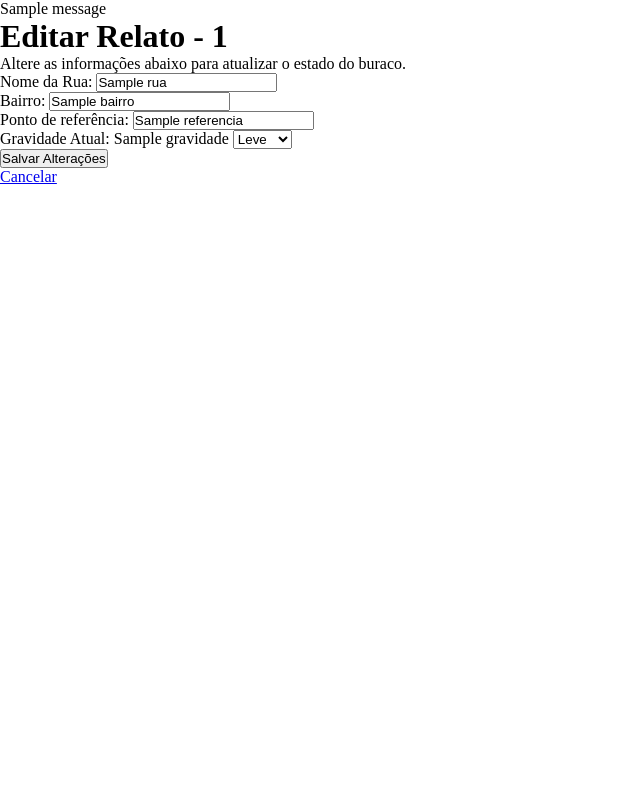
After one commit to Lucival-Projetos/Projeto-PSI, a Flask app: template templates/editar.html in a window 1280 px wide. The commit adds this page. Shown: the whole page, without its empty margins (0-640 px from the left). Run offline with Flask 3, Linux system fonts and the light colour scheme; the template is opened without the code that fills it: most values are stand-ins (such as "Sample title", 1, 10 or a date in 2020); one stand-in notice (Sample message) is shown.

Commit message:
definição de rotas de erros e sistema CRUD salvar, editar apagar e mostra

```diff
--- a/app.py
+++ b/app.py
@@ -1,37 +1,132 @@
-from flask import Flask, render_template, request, url_for, redirect
+from flask import Flask, render_template, request, url_for, redirect, flash, abort
 
 app = Flask(__name__)
+app.secret_key = '00000'
 user = None
 
-@app.route('/', methods=['get', 'post'])
+lista_buracos = []
+
+@app.route('/', methods=['GET', 'POST'])
 def index():
     if not user:
         return redirect(url_for('cadastro'))
     return render_template("index.html")
 
-@app.route('/cadastro', methods=['get', 'post'])
+@app.route('/cadastro', methods=['GET', 'POST'])
 def cadastro():
     if user:
         return redirect(url_for('dash'))
     return render_template('cadastro.html')
 
-@app.route('/login', methods=['get', 'post'])
+@app.route('/login', methods=['GET', 'POST'])
 def login():
     global user
     if user:
         return redirect(url_for('dash'))
     user = request.form.get('nome')
     senha = request.form.get('senha')
+    flash('Bem vindo a RuaHole', 'success')
     return redirect(url_for('dash'))
 
 @app.route('/dash')
 def dash():
     if not user:
-        return redirect(url_for('cadastro'))
+        abort(401)
     return render_template('dash.html', user = user)
 
-@app.route('/logout', methods=['get', 'post'])
+@app.route('/logout', methods=['GET', 'POST'])
 def logout():
     global user
     user = None
+    flash('Você saiu da sua conta.', 'success')
     return redirect(url_for('index'))
+
+@app.errorhandler(404)
+def error404(error):
+    return render_template('error/error404.html'), 404
+
+@app.errorhandler(401)
+def error401(error):
+    return render_template('error/error401.html'), 401
+
+@app.route('/cadastrar_buraco', methods=['POST'])
+def cadastrar_buraco():
+    global lista_buracos
+
+    if not user:
+        abort(401)
+
+    nova_rua = request.form.get('rua')
+    novo_bairro = request.form.get('bairro')
+    nova_referencia = request.form.get('referencia')
+    nova_gravidade = request.form.get('gravidade')
+
+    if lista_buracos:
+        novo_id = len(lista_buracos) + 1
+    else:
+        novo_id = 1
+
+    novo_registro = {
+        "id": novo_id,
+        "rua": nova_rua,
+        "bairro": novo_bairro,
+        "referencia": nova_referencia,
+        "gravidade": nova_gravidade
+    }
+
+    if not nova_rua or not novo_bairro:
+        flash("Preencha todos os campos!", "error")
+        return redirect(url_for('index'))
+
+    lista_buracos.append(novo_registro)
+    flash("Buraco relatado com sucesso!", "success")
+    return redirect(url_for('exibir_lista'))
+
+@app.route('/lista')
+def exibir_lista():
+    if not user:
+        abort(401)
+    return render_template('lista.html', buracos = lista_buracos)
+
+@app.route('/deletar/<int:id>')
+def deletar(id):
+    global lista_buracos
+
+    nova_lista_buracos = []
+    for buraco in lista_buracos:
+        if buraco['id'] != id:
+            nova_lista_buracos.append(buraco)
+
+    lista_buracos = nova_lista_buracos
+
+    for i, buraco in enumerate(lista_buracos):
+        buraco['id'] = i + 1
+
+    flash("Relato removido e IDs reordenados.", "warning")
+    return redirect(url_for('exibir_lista'))
+
+@app.route('/editar/<int:id>', methods=['GET', 'POST'])
+def editar(id):
+    if not user:
+        abort(401)
+
+    buraco_procurado = None
+
+    for buraco in lista_buracos:
+        if buraco['id'] == id:
+            buraco_procurado = buraco
+            break
+
+    if buraco_procurado is None:
+        abort(404)
+
+    if request.method == 'POST':
+        buraco_procurado['rua'] = request.form.get('rua')
+        buraco_procurado['bairro'] = request.form.get('bairro')
+        buraco_procurado['referencia'] = request.form.get('referencia')
+        buraco_procurado['gravidade'] = request.form.get('gravidade')
+
+        flash("Informações atualizadas!", "info")
+        return redirect(url_for('exibir_lista'))
+
+    return render_template('editar.html', buraco=buraco_procurado)
--- a/static/css/styles.css
+++ b/static/css/styles.css
@@ -7,4 +7,5 @@ body{
     height: 100vh;
     display: flex;
     width: 100vw;
+    flex-direction: column;
 }
--- a/templates/base.html
+++ b/templates/base.html
@@ -10,6 +10,16 @@
     <link rel="stylesheet" href="{{url_for('static',filename='css/styles.css')}}">
 </head>
 <body>
+    {% with messages = get_flashed_messages(with_categories=true) %}
+        {% if messages %}
+            {% for category, message in messages %}
+                <div>
+                    {{message}}
+                </div>
+            {% endfor %}
+        {% endif %}
+    {% endwith %}
+
     {% block conteudo %}
     {% endblock %}
     <script src="js/scripts.js"></script>
--- a/templates/dash.html
+++ b/templates/dash.html
@@ -5,7 +5,7 @@
 {% endblock %}
 
 {% block conteudo %}
-    <h1>Bem vindo {{user}}</h1>
+    <h1> Bem vindo {{user}} </h1>
     <br>
     <a href="{{ url_for('index') }}">Acessar RuaHole</a>
 {% endblock %}
--- /dev/null
+++ b/templates/editar.html
@@ -0,0 +1,35 @@
+{% extends "base.html" %}
+
+{% block titulo %}
+    RuaHole - Editar Relato
+{% endblock %}
+
+{% block conteudo %}
+<div>
+    <h1> Editar Relato - {{buraco.id}} </h1>
+    <p> Altere as informações abaixo para atualizar o estado do buraco. </p>
+
+    <form action="{{ url_for('editar', id=buraco.id) }}" method="POST">
+
+        <label for="rua"> Nome da Rua: </label>
+        <input type="text" name="rua" value="{{ buraco.rua }}" required>
+        <br>
+        <label for="bairro"> Bairro: </label>
+        <input type="text" name="bairro" value="{{ buraco.bairro }}" required>
+        <br>
+        <label for="referencia"> Ponto de referência: </label>
+        <input type="text" name="referencia" value="{{ buraco.referencia }}" required>
+        <br>
+        <label for="gravidade"> Gravidade Atual: {{buraco.gravidade}}</label>
+        <select name="gravidade">
+            <option value="leve" {% if buraco.gravidade == 'leve' %}selected{% endif %}>Leve</option>
+            <option value="media" {% if buraco.gravidade == 'media' %}selected{% endif %}>Média</option>
+            <option value="grave" {% if buraco.gravidade == 'grave' %}selected{% endif %}>Grave</option>
+        </select>
+        <br>
+        <button type="submit"> Salvar Alterações </button>
+        <br>
+        <a href="{{ url_for('exibir_lista') }}"> Cancelar </a>
+    </form>
+</div>
+{% endblock %}
```
Also changed, not shown: templates/cadastro.html (+8 -6 lines), templates/error/error401.html (added, +13 -0 lines), templates/error/error404.html (added, +13 -0 lines), templates/index.html (+23 -16 lines), templates/lista.html (+21 -15 lines).
